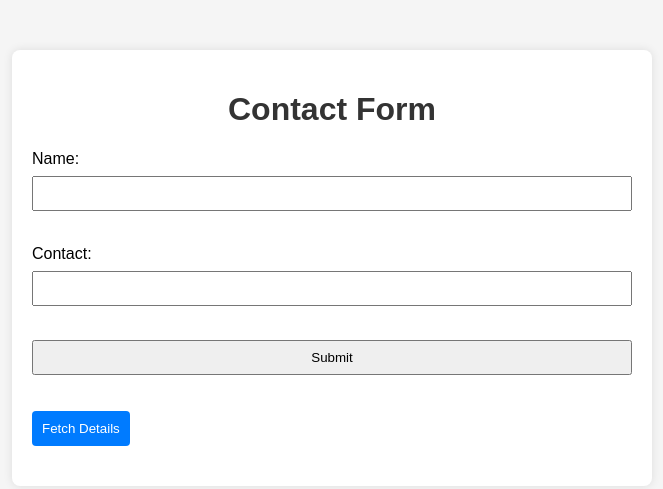
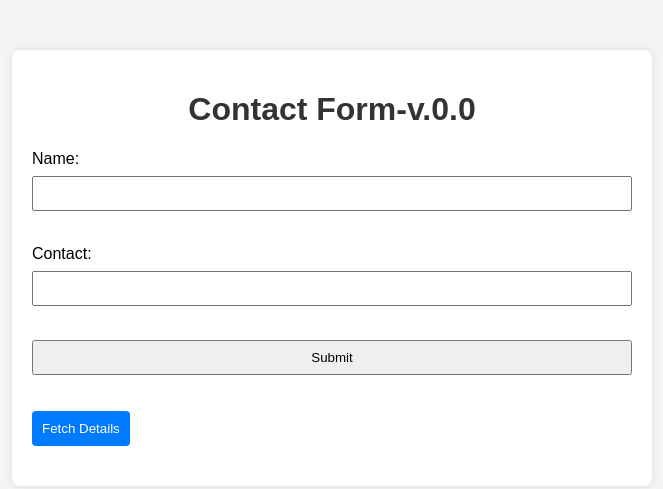
Before and after one commit to selvinjethu/eks_argocd, a website: page index.html in a window 1280 px wide. Shown: the whole page, without its empty margins (308-971 px from the left). Drawn offline with Linux system fonts and the light colour scheme.

Commit message:
Update index.html

```diff
--- a/index.html
+++ b/index.html
@@ -10,7 +10,7 @@
 </head>
 <body>
   <div class="container">
-    <h1>Contact Form</h1>
+    <h1>Contact Form-v.0.0</h1>
     <form action="/submit" method="post">
       <label for="name">Name:</label>
       <input type="text" id="name" name="name" required><br>
```
